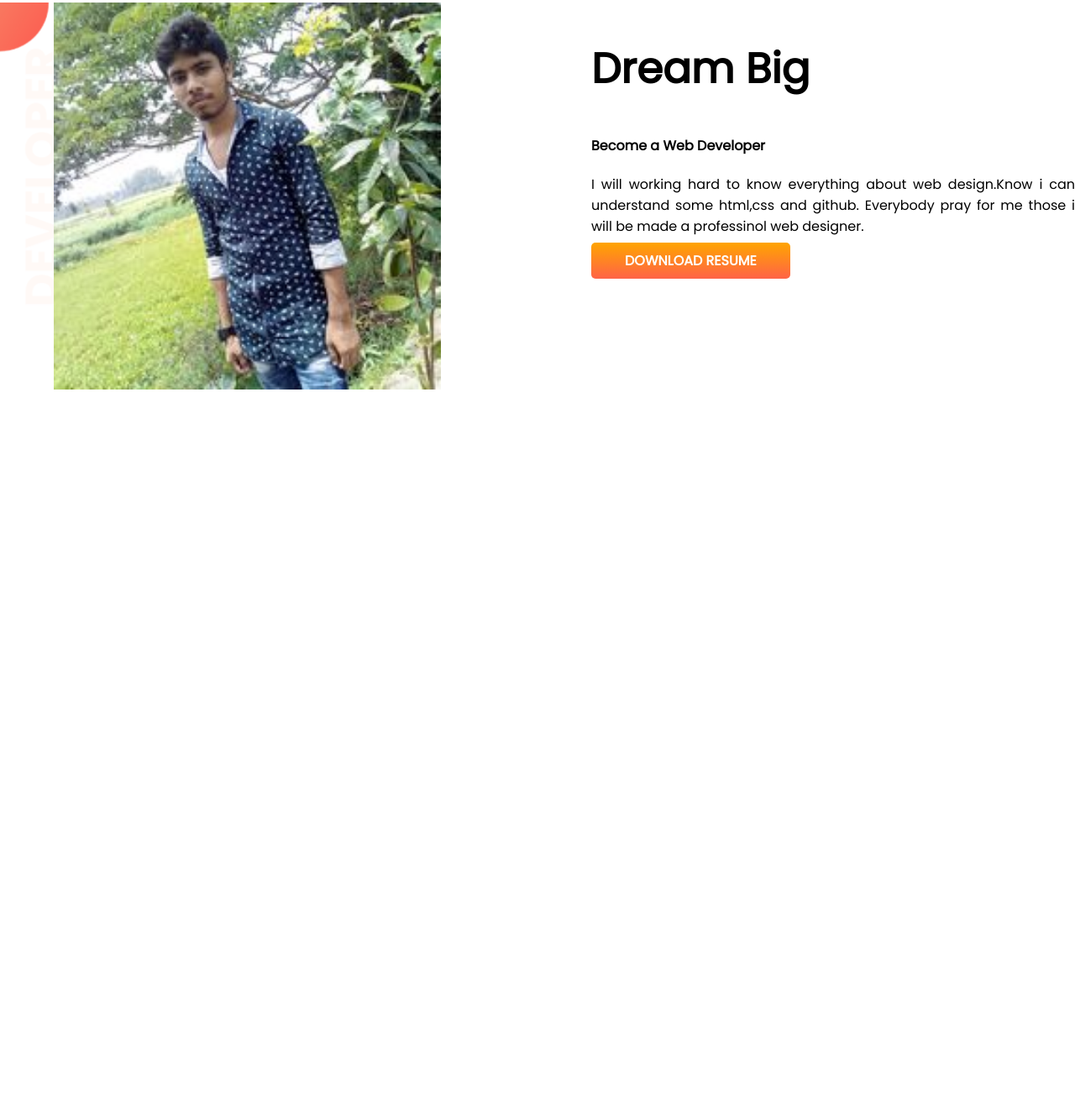
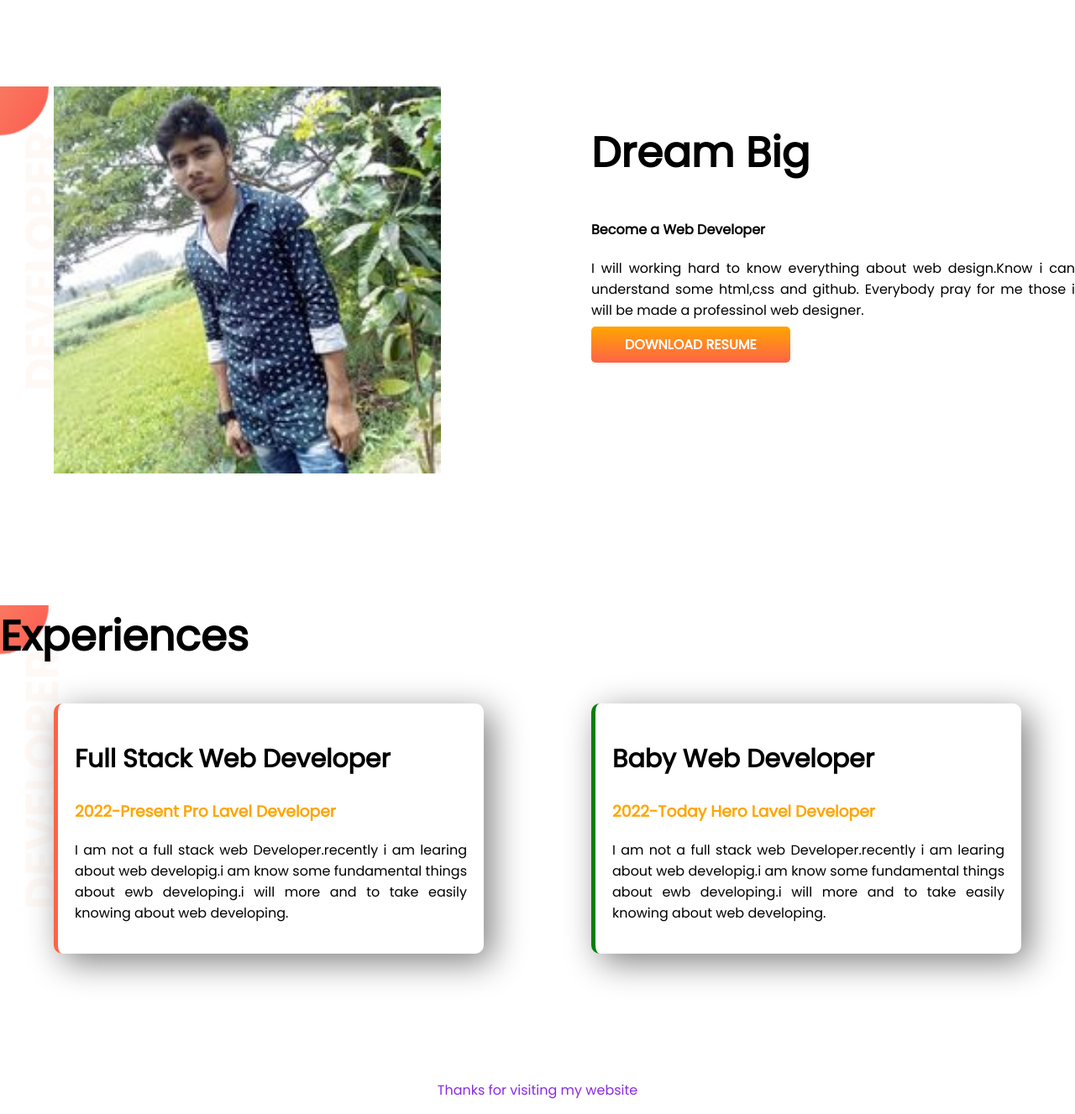
Before and after one commit to sohagbagchi/developer-portfolio, a plain HTML site: page index.html in a window 1280 px wide. Shown: the part 610-1937 px from the top of the page at 84% size. Before the commit the page ends 1081 px from the top, so only its background shows below. Drawn offline with Linux system fonts and the light colour scheme.

Commit message:
styled border and add footer

```diff
--- a/index.html
+++ b/index.html
@@ -11,7 +11,7 @@
     <link rel="stylesheet" href="style.css">
 </head>
 <body>
-  <section class="top-banner">
+  <section class="top-banner flexible-container">
      <div class="half-width">
       <h1>Welcome To</h1>
       <h1><span class="orange-color">Sohag Bagchi's</span> Website!</h1>
@@ -24,8 +24,8 @@
     <div class="half-width">
       <img src="images/sohagpic.png" alt="Sohag">
     </div>
-  </section><br><br>
-  <section class="dream-big">
+  </section>
+  <section class="dream-big flexible-container">
     <div class="half-width">
       <img src="sohag.jpg" alt="Sohag">
     </div>
@@ -36,5 +36,23 @@
       <a class="link-button" target="_blank" href="https://github.com/sohagbagchi">DOWNLOAD RESUME</a>
     </div>
   </section>
+  <section class="experience-area">
+    <h1>Experiences</h1>
+    <div class="flexible-container">
+       <div id="full-stuck" class="experience-item">
+        <h2>Full Stack Web Developer</h2>
+        <h3 class="orange-color">2022-Present Pro Lavel Developer</h3>
+        <p>I am not a full stack web Developer.recently i am learing about web developig.i am know some fundamental things about ewb developing.i will more and to take easily knowing about web developing.</p>
+      </div>
+      <div id="baby-web" class="experience-item">
+       <h2>Baby Web Developer</h2>
+        <h3 class="orange-color">2022-Today Hero Lavel Developer</h3>
+        <p>I am not a full stack web Developer.recently i am learing about web developig.i am know some fundamental things about ewb developing.i will more and to take easily knowing about web developing.</p>
+      </div>
+    </div>
+  </section>
 </body>
+  <footer>
+      <p>Thanks for visiting my website</p>
+  </footer>
 </html>
--- a/style.css
+++ b/style.css
@@ -5,11 +5,15 @@ body{
 h1{
     font-size: 50px;
 }
+h2{
+    font-size: 30px;
+}
 .orange-color{
     color: orange;
 }
-section{
+.flexible-container{
     display: flex;
+    margin-bottom: 150px;
 }
 .half-width{
     width: 50%;
@@ -37,3 +41,25 @@ section{
 p{
     text-align: justify;
 }
+.experience-area{
+    background-image: url(images/top-banner.png);
+    background-repeat: no-repeat;
+}
+.experience-item{
+    box-shadow: 10px 10px 40px gray;
+    width: 40%;
+    margin-left: 5%;
+    margin-right: 5%;
+    padding: 20px;
+    border-radius: 10px ;
+}
+#full-stuck{
+    border-left: 5px solid tomato;
+}
+#baby-web{
+    border-left: 5px solid green ;
+}
+footer p{
+    text-align: center;
+    color: blueviolet;
+}
```
